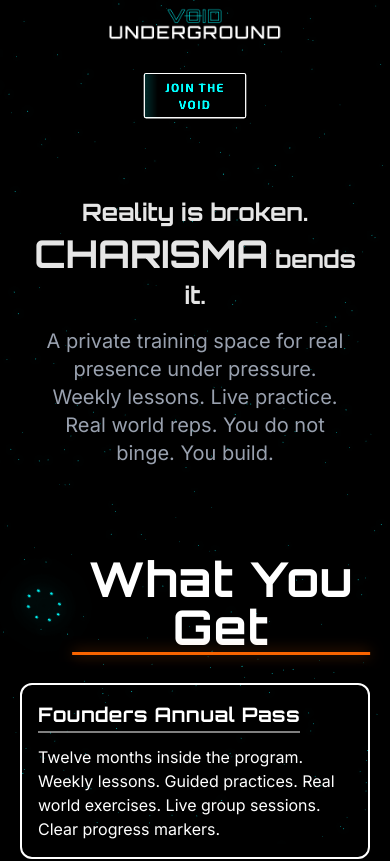
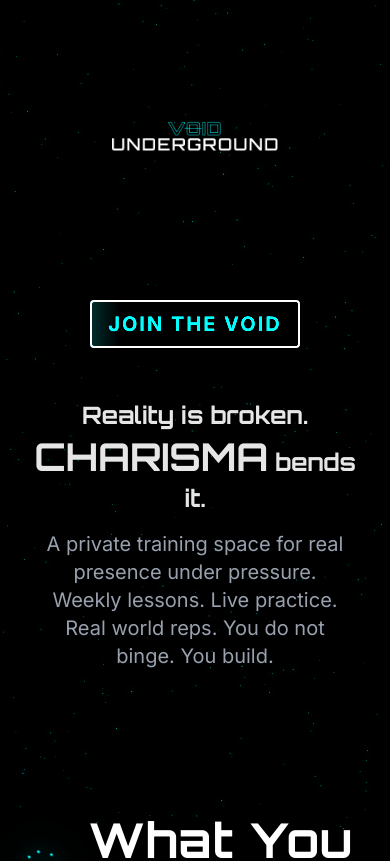
Before and after one commit to wayfindercollective/wayfinderrepo, a Next.js app: page / in a window 390 px wide. Shown: the top 861 px of the page. Built offline with nearby package versions, Linux system fonts and the light colour scheme.

Commit message:
Refactor hero section for mobile: flex layout, normal flow button, proper spacing with viewport units

```diff
--- a/app/components/EnableSoundButton.tsx
+++ b/app/components/EnableSoundButton.tsx
@@ -376,20 +376,9 @@ export default function EnableSoundButton() {
         id="heroCta"
         ref={buttonRef}
         onClick={handleClick}
-        className={`px-4 md:px-6 py-2 md:py-3 bg-black border-2 border-white rounded text-[#00FFFF] text-xl md:text-3xl font-bold cursor-pointer hover:bg-[#0a0a0a] hover:shadow-[0_0_15px_rgba(0,255,255,0.5)] button-shimmer ${exo2.variable} mt-0 md:mt-[45px]`}
-        style={{
-          fontFamily: 'var(--fontB-display), sans-serif',
-          letterSpacing: '0.1em',
-          textTransform: 'uppercase',
-          fontWeight: 700,
-          position: 'relative',
-          opacity: 1,
-          filter: 'contrast(1.4) brightness(1.15) saturate(1.2)',
-          WebkitFilter: 'contrast(1.4) brightness(1.15) saturate(1.2)',
-          transition: 'none' // Remove transition to allow instant flicker
-        }}
+        className="px-4 md:px-6 py-2 md:py-3 bg-black border-2 border-white rounded text-[#00FFFF] text-xl md:text-3xl font-bold cursor-pointer hover:bg-[#0a0a0a] hover:shadow-[0_0_15px_rgba(0,255,255,0.5)] button-shimmer relative uppercase font-[var(--fontB-display)] tracking-[0.1em] font-bold opacity-100 transition-none mt-0 md:mt-[45px]"
       >
-        <span style={{ position: 'relative', zIndex: 2 }}>Join the Void</span>
+        <span className="relative z-[2]">Join the Void</span>
       </button>
 
       {showLoading && (
--- a/app/components/HeroLogo.tsx
+++ b/app/components/HeroLogo.tsx
@@ -549,7 +549,7 @@ export default function HeroLogo() {
       {/* logo plus cyan underline */}
       <div
         ref={logoRef}
-        className="relative w-fit max-w-[90vw] mx-auto -mt-4 md:-mt-4 mb-[8vh] md:mb-0 group z-10 scale-[0.6] md:scale-[0.75]"
+        className="relative w-fit max-w-[85vw] md:max-w-[90vw] mx-auto mt-0 md:-mt-4 mb-[4vh] md:mb-0 group z-10 scale-[0.6] md:scale-[0.75]"
       >
         <Image
           src="/Master_Logo.png?v=2"
@@ -577,11 +577,11 @@ export default function HeroLogo() {
             group-hover:w-[86%]
             z-10
           "
-          style={{ top: '60%' }}   // nudge this 58 to 62 until it kisses the word
+          style={{ top: '60%' }}
         />
 
-        {/* Sound button right under the cyan line */}
-        <div className="absolute left-1/2 -translate-x-1/2 top-[85%] md:top-[67.5%] z-10">
+        {/* Sound button - absolute positioned for desktop only */}
+        <div className="hidden md:block absolute left-1/2 -translate-x-1/2 top-[67.5%] z-10">
           <EnableSoundButton />
         </div>
       </div>
--- a/app/globals.css
+++ b/app/globals.css
@@ -439,3 +439,9 @@ body {
 .headingText {
   display: inline-block;
 }
+
+/* Base filter state for hero button (will be overridden by flicker effect) */
+#heroCta {
+  filter: contrast(1.4) brightness(1.15) saturate(1.2);
+  -webkit-filter: contrast(1.4) brightness(1.15) saturate(1.2);
+}
--- a/app/page.tsx
+++ b/app/page.tsx
@@ -2,6 +2,7 @@
 
 import { useState, useRef } from "react";
 import HeroLogo from "./components/HeroLogo";
+import EnableSoundButton from "./components/EnableSoundButton";
 import Pricing from "./components/Pricing";
 import AnimatedSectionTitle from "./components/AnimatedSectionTitle";
 import AnimatedColumn from "./components/AnimatedColumn";
@@ -95,13 +96,18 @@ export default function Home() {
   return (
     <div className="min-h-screen w-full relative">
       {/* Hero Section */}
-      <section className="relative text-white overflow-hidden z-10 -mt-12 bg-transparent">
-        <div className="relative max-w-7xl mx-auto px-6 lg:px-8 pt-0 pb-2">
-          <div className="text-center">
+      <section className="relative text-white overflow-hidden z-10 bg-transparent flex flex-col items-center justify-start min-h-[90vh] pb-2 md:-mt-12" style={{ paddingTop: 'max(6vh, env(safe-area-inset-top))' }}>
+        <div className="relative max-w-7xl mx-auto px-6 lg:px-8 w-full flex flex-col items-center">
+          <div className="text-center w-full flex flex-col items-center">
             <HeroLogo />
 
+            {/* Sound button - mobile only, in normal flow */}
+            <div className="block md:hidden mt-[3.5vh]">
+              <EnableSoundButton />
+            </div>
+
             {/* Your tagline and paragraph below the logo can remain */}
-            <h2 className="h2-void mt-4 md:-mt-4 text-center opacity-90 text-2xl md:text-2xl" style={{ fontFamily: 'var(--font-display), sans-serif' }}>
+            <h2 className="h2-void mt-[6vh] md:mt-4 md:-mt-4 text-center opacity-90 text-2xl md:text-2xl" style={{ fontFamily: 'var(--font-display), sans-serif' }}>
               Reality is broken. <span className="emphasis-word">Charisma</span> bends it.
             </h2>
 
```
